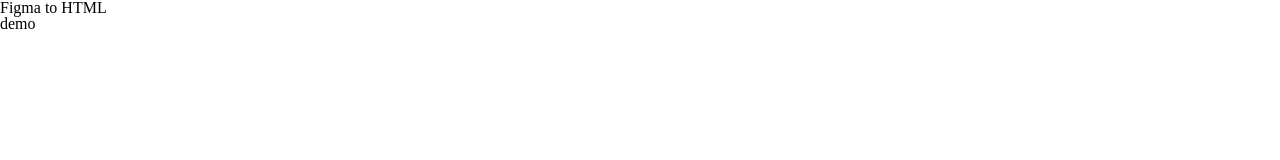
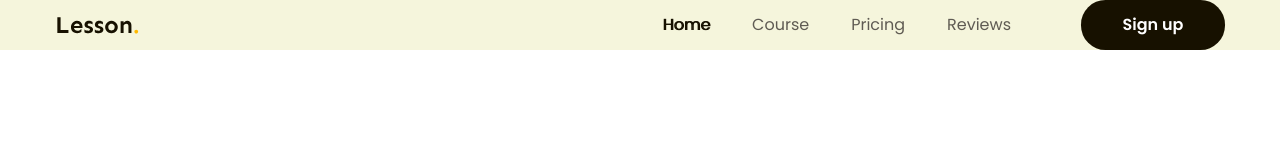
Before and after one commit to Buingochuy1802/figma-to-html, a plain HTML site: page index.html in a window 1280 px wide. Drawn offline with Linux system fonts and the light colour scheme.

Commit message:
lam header

```diff
--- a/assets/css/style.css
+++ b/assets/css/style.css
@@ -3,10 +3,75 @@
     box-sizing: border-box;
 
 }
+:root {
+    --font-heading: "Sen", sans-serif;
+    --primary-color: #ffb900;
+  }
 html{
     font-size: 62.5%;
 }
 /* khoi phuc lai co chu mac dinh theo rem */
 body{
     font-size: 1.6rem;
+    font-family: 'Poppins', sans-serif;
 }
+/* common */
+.nav ul{
+    display: flex;
+
+}
+nav{
+    margin-left: auto;
+}
+a{
+   text-decoration: none;
+}
+.btn {
+    display: inline-block;
+    min-width: 118px;
+    padding: 0 16px;
+    line-height: 50px;
+    color: #fff;
+    text-align: center;
+    font-size: 1.6rem;
+    font-weight: 600;
+    border-radius: 24.5px;
+    background: #171100;
+  }
+  .btn:hover {
+    cursor: pointer;
+    opacity: 0.9;
+  }
+.header .body{
+    display: flex;
+}
+.main-content{
+    width: 1170px;
+    max-width: calc(100% - 48px);
+    margin-left: auto;
+    margin-right: auto;
+}.nav a{
+    position: relative;
+    color: #5f5b53;
+    font-size: 1.6rem;
+    padding: 8px 21px;
+
+}
+.nav li.active a,
+.nav a:hover {
+  color: #171100;
+  /* font-weight: 600; */
+  text-shadow: 1px 0 0 currentColor;
+}
+.header .btn-sign-up{
+    min-width: 144px;
+}
+.header .body{
+    align-items: center;
+}
+.header{
+    background-color: beige;
+}
+.header .action{
+    margin-left: 49px;
+}
--- a/index.html
+++ b/index.html
@@ -8,9 +8,33 @@
      <link rel="stylesheet" href="./assets/css/reset.css">
      <!-- styles -->
       <link rel="stylesheet" href="./assets/css/style.css">
+      <!-- embed font -->
+      <link rel="preconnect" href="https://fonts.googleapis.com">
+    <link rel="preconnect" href="https://fonts.gstatic.com" crossorigin>
+    <link
+        href="https://fonts.googleapis.com/css2?family=Poppins:ital,wght@0,400;0,500;0,600;0,700;1,400&family=Sen:wght@700&display=swap"
+        rel="stylesheet">
 </head>
 <body>
-    <h1>Figma to HTML</h1>
-    <h2>demo</h2>
+  <!-- header -->
+   <header class="header fixed">
+    <div class="main-content" >
+<div class="body">
+    <!-- logo -->
+   <img src="./assets/img/Logo.svg" alt="Lesson" class="logo">
+   <!-- nav -->
+    <nav class="nav">
+        <ul>
+            <li class="active"><a href="#!">Home</a></li>
+            <li><a href="#!">Course</a></li>
+            <li><a href="#!">Pricing</a></li>
+            <li><a href="#!">Reviews</a></li>
+        </ul>
+    </nav>
+    <!-- btn action -->
+    <div class="action"><a href="#!" class="btn btn-sign-up">Sign up</a></div>
+</div>
+    </div>
+   </header>
 </body>
 </html>
```
Also changed, not shown: assets/img/Logo.svg (added).
